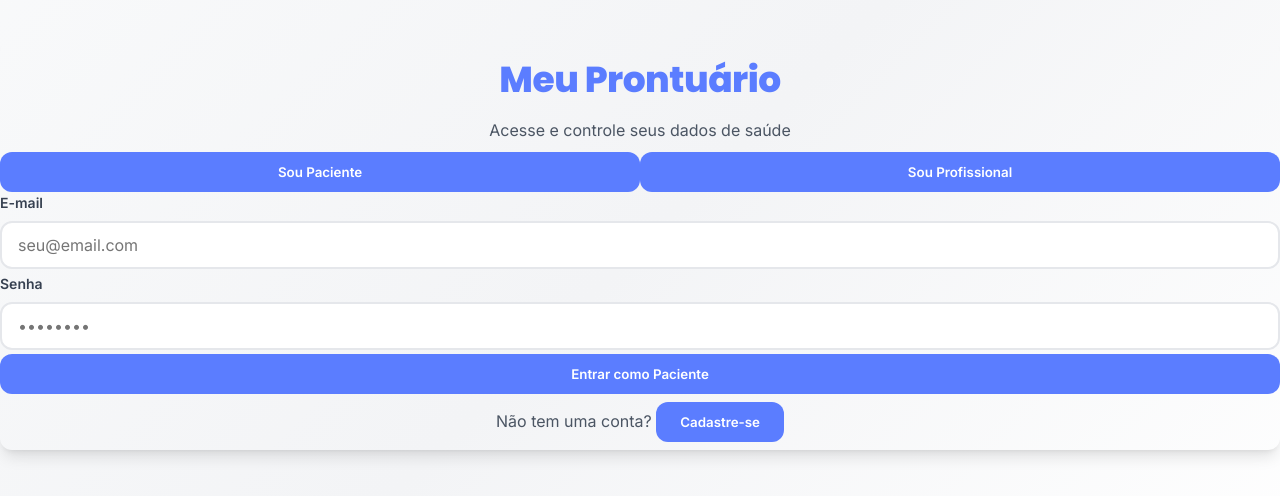
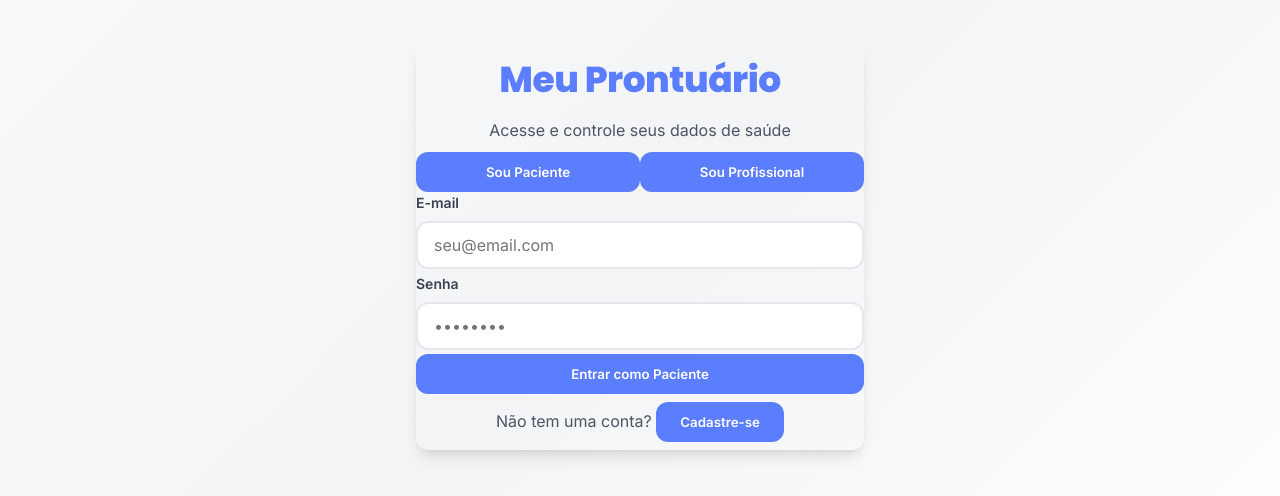
Before and after one commit to iug77/tcc-prontuario-pessoal, a React app in the folder frontend/: page / in a window 1280 px wide. Shown: the part 154-650 px from the top of the page. Built offline with nearby package versions, Linux system fonts and the light colour scheme; no server answers; the HTML template or start-up script is replaced by a standard one.

Commit message:
fix: add max-w-md and force flex centering for login page

```diff
--- a/frontend/src/index.css
+++ b/frontend/src/index.css
@@ -59,6 +59,23 @@ body {
 }
 
 /* Force specific max-widths */
+.max-w-md {
+  max-width: 28rem !important;
+}
+
+/* Ensure flex centering for login */
+.flex {
+  display: flex !important;
+}
+
+.items-center {
+  align-items: center !important;
+}
+
+.justify-center {
+  justify-content: center !important;
+}
+
 .max-w-2xl {
   max-width: 42rem !important;
 }
```
